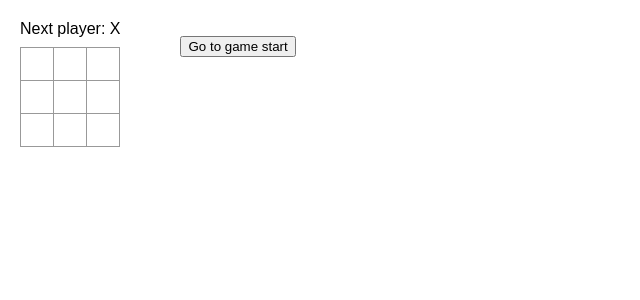
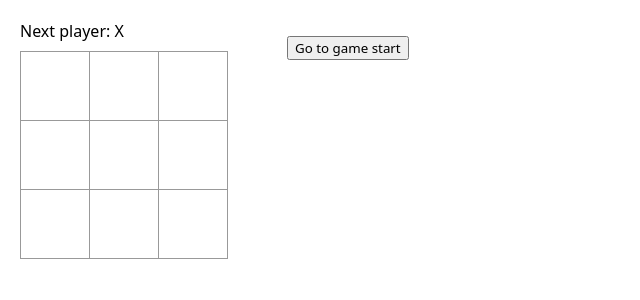
Before and after one commit to kironroy/Learning_React, a React (Vite) app: page / in a window 1280 px wide. Shown: the top 300 px of the page, without its empty margins (0-640 px from the left). Built offline with nearby package versions, Linux system fonts and the light colour scheme.

Commit message:
Update tic-tac-toe.css
- CSS for board

```diff
--- a/src/tic-tac-toe.css
+++ b/src/tic-tac-toe.css
@@ -1,5 +1,7 @@
 * {
   box-sizing: border-box;
+  font-family: system-ui, -apple-system, BlinkMacSystemFont, "Segoe UI", Roboto,
+    Oxygen, Ubuntu, Cantarell, "Open Sans", "Helvetica Neue", sans-serif;
 }
 
 body {
@@ -60,20 +62,20 @@
   background: #fff;
   border: 1px solid #999;
   float: left;
-  font-size: 24px;
+  font-size: 50px; /* Increased from 34px for bigger symbols */
   font-weight: bold;
-  line-height: 34px;
-  height: 34px;
+  line-height: 60px; /* Adjusted to match font-size for vertical centering */
+  height: 70px; /* Increased from 38px */
   margin-right: -1px;
   margin-top: -1px;
   padding: 0;
   text-align: center;
-  width: 34px;
+  width: 70px; /* Increased from 34px */
 }
 
 .board-row:after {
   clear: both;
-  content: '';
+  content: "";
   display: table;
 }
 
```
